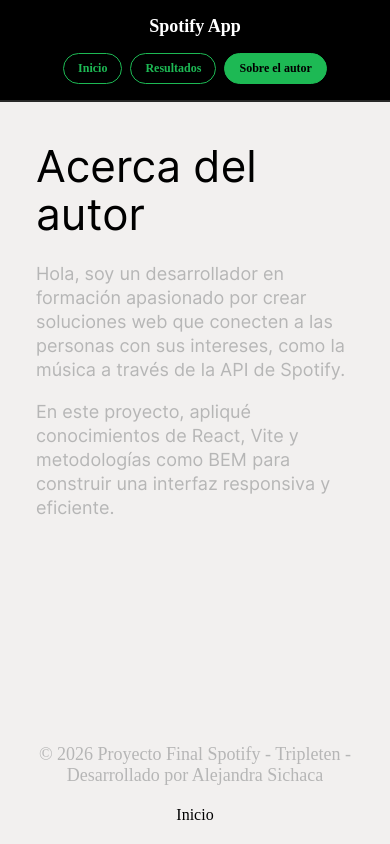
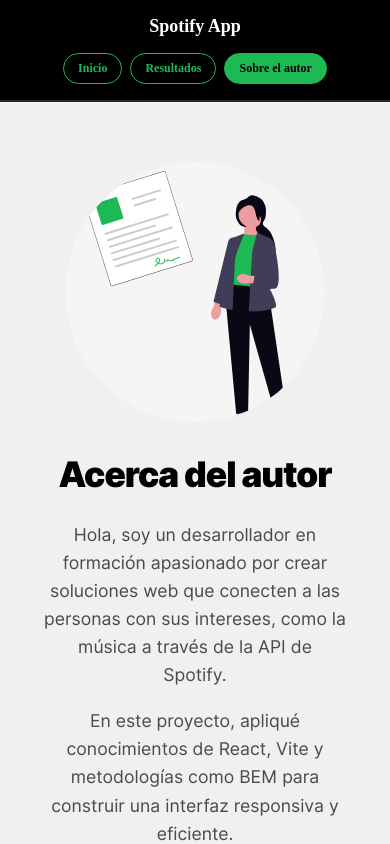
Before and after one commit to AlSic05/spotify-music-explorer-frontend, a React (Vite) app: page /about in a window 390 px wide. Shown: the top 844 px of the page. Built offline with nearby package versions, Linux system fonts and the light colour scheme; no server answers.

Commit message:
arreglo CSS de pagina About

```diff
--- a/src/components/About/About.css
+++ b/src/components/About/About.css
@@ -1,45 +1,63 @@
 .about {
   display: flex;
+  align-items: center;
   padding: 80px 104px;
-  gap: 48px;
+  gap: 56px;
   width: 100%;
-  max-width: 1440px;
+  max-width: 1140px;
   margin: 0 auto;
   flex: 1;
   box-sizing: border-box;
 }
 
 .about__image {
-  width: 464px;
-  height: 464px;
+  width: 400px;
+  height: 400px;
+  flex-shrink: 0;
   border-radius: 50%;
-  object-fit: cover;
+  background-image: url("../../images/autor.svg");
+  background-repeat: no-repeat;
+  background-position: center;
+  background-size: cover;
+  background-color: #f5f5f5;
+}
+
+.about__content {
+  flex: 1;
 }
 
 .about__title {
   font-family: "Inter", sans-serif;
-  font-weight: 400;
-  font-size: 44px;
-  line-height: 48px;
+  font-weight: 800;
+  font-size: 3rem;
+  line-height: 1.2;
+  color: #000000;
   margin: 0 0 24px;
+  letter-spacing: -1px;
 }
 
 .about__description {
   font-family: "Inter", sans-serif;
-  font-size: 18px;
-  line-height: 24px;
-  color: #b6b6b6;
+  font-size: 1.1rem;
+  line-height: 1.6;
+  color: #4a4a4a;
   margin-bottom: 16px;
 }
 
-@media (max-width: 768px) {
+@media (max-width: 900px) {
   .about {
     flex-direction: column;
-    padding: 40px 16px;
-    align-items: center;
+    padding: 60px 24px;
+    gap: 32px;
+    text-align: center;
   }
+
   .about__image {
-    width: 272px;
-    height: 272px;
+    width: 260px;
+    height: 260px;
+  }
+
+  .about__title {
+    font-size: 2.2rem;
   }
 }
--- a/src/components/About/About.jsx
+++ b/src/components/About/About.jsx
@@ -1,6 +1,10 @@
+import React from "react";
+
 function About() {
   return (
     <section className="about">
+      <div className="about__image"></div>
+
       <div className="about__content">
         <h2 className="about__title">Acerca del autor</h2>
         <p className="about__description">
```
